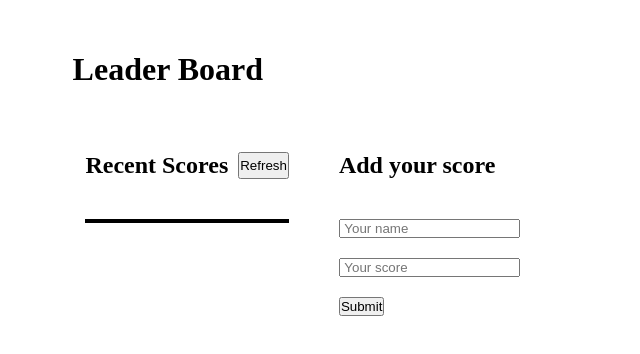
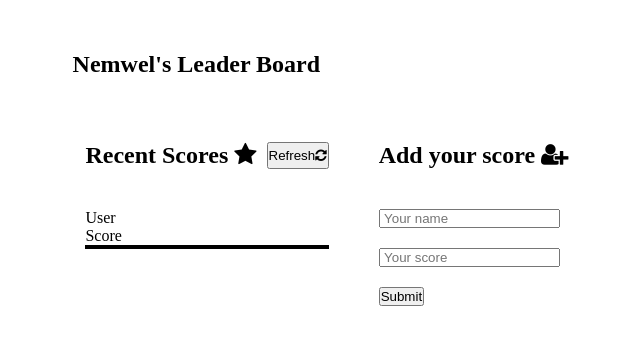
Before and after one commit to Nemwel-Boniface/Nemwel-LeaderBoard, a website built with webpack: page src/index.html in a window 1280 px wide. Shown: the whole page, without its empty margins (17-657 px from the left). Built offline with nearby package versions, Linux system fonts and the light colour scheme; a web font is replaced by a local one.

Commit message:
Update changes to the Project's markup

```diff
--- a/src/index.html
+++ b/src/index.html
@@ -3,24 +3,49 @@
 <head>
     <meta charset="UTF-8">
     <meta name="viewport" content="width=device-width, initial-scale=1.0">
+
+    <!-- font awesome icons -->
+
+    <link
+      rel="stylesheet"
+      href="http://maxcdn.bootstrapcdn.com/font-awesome/4.2.0/css/font-awesome.min.css"
+    />
+    <link
+      rel="stylesheet"
+      href="https://cdnjs.cloudflare.com/ajax/libs/font-awesome/4.7.0/css/font-awesome.min.css"
+    />
+
+    <!--Google fonts Mochiy pop one, poppins-->
+
+    <link href="https://fonts.googleapis.com/css2?family=Mochiy+Pop+One&display=swap" rel="stylesheet">
+    <link href="https://fonts.googleapis.com/css2?family=Poppins:ital,wght@0,300;0,400;1,300;1,400&display=swap" rel="stylesheet">
+
     <title>Nemwel Leader Board</title>
 </head>
 <body>
-    <h1>Leader Board</h1>
+    <section class="NemwelLB">
+        <h1>Nemwel's Leader Board</h1>
     <main class="main">
         <section class="left">
             <div class="leftHeader">
-                <h2>Recent Scores</h2>
-                <button id="refresh">Refresh</button>
+                <h2>Recent Scores <i class="fa fa-star" aria-hidden="true"></i>
+                </h2>
+                <button id="refresh">Refresh<i class="fa fa-refresh" aria-hidden="true"></i>
+                </button>
             </div>
             <div class="leftBody">
+                <div>
+                    <p>User</p>
+                    <p class="sc">Score</p>
+                </div>
                 <ul class="leaders"></ul>
             </div>
         </section>
 
         <section class="right">
             <div class="rightHeader">
-                <h2>Add your score</h2>
+                <h2>Add your score <i class="fa fa-user-plus" aria-hidden="true"></i>
+                </h2>
             </div>
             <div class="rightBody">
                 <form id="form">
@@ -31,5 +56,6 @@
             </div>
         </section>
     </main>
+    </section>
 </body>
 </html>
```
Also changed, not shown: dist/index.html.
